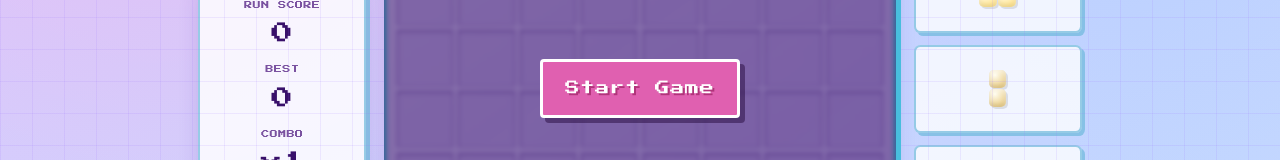
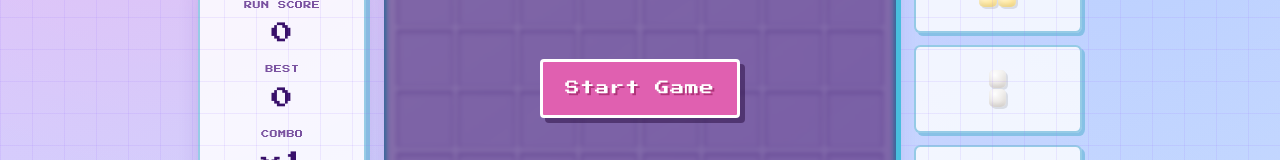
Before and after one commit to danielxjay/grid-pop, a React (Vite) app: page / in a window 1280 px wide. Shown: the part 335-495 px from the top of the page. Built offline with nearby package versions, Linux system fonts and the light colour scheme.

Commit message:
make purple blocks cream

```diff
--- a/src/styles.css
+++ b/src/styles.css
@@ -267,8 +267,8 @@ h2 {
   --cell-bg: radial-gradient(circle at 35% 28%, #e8fbff, #50d8f0 85%);
 }
 .tone-orchid {
-  --tone-fill: #e8d0a0;
-  --cell-bg: radial-gradient(circle at 35% 28%, #fffdf0, #e8c87a 85%);
+  --tone-fill: #dcd8d2;
+  --cell-bg: radial-gradient(circle at 35% 28%, #fefefe, #e0dbd6 85%);
 }
 
 /* Tray piece cells still need explicit background from tone class */
@@ -276,14 +276,14 @@ h2 {
 .piece-cell.tone-gold  { background: radial-gradient(circle at 35% 28%, #fffbe8, #ffe080 85%); }
 .piece-cell.tone-mint  { background: radial-gradient(circle at 35% 28%, #eafff7, #7adec8 85%); }
 .piece-cell.tone-sky   { background: radial-gradient(circle at 35% 28%, #e8fbff, #50d8f0 85%); }
-.piece-cell.tone-orchid { background: radial-gradient(circle at 35% 28%, #fffdf0, #e8c87a 85%); }
+.piece-cell.tone-orchid { background: radial-gradient(circle at 35% 28%, #fefefe, #e0dbd6 85%); }
 
 /* Preview cells on board */
 .board-preview-cell.tone-coral { background: radial-gradient(circle at 35% 28%, #ffeef5, #ff9dc4 85%); }
 .board-preview-cell.tone-gold  { background: radial-gradient(circle at 35% 28%, #fffbe8, #ffe080 85%); }
 .board-preview-cell.tone-mint  { background: radial-gradient(circle at 35% 28%, #eafff7, #7adec8 85%); }
 .board-preview-cell.tone-sky   { background: radial-gradient(circle at 35% 28%, #e8fbff, #50d8f0 85%); }
-.board-preview-cell.tone-orchid { background: radial-gradient(circle at 35% 28%, #fffdf0, #e8c87a 85%); }
+.board-preview-cell.tone-orchid { background: radial-gradient(circle at 35% 28%, #fefefe, #e0dbd6 85%); }
 
 .board-cell.is-game-fill::before {
   animation: cellFillIn 180ms ease-out forwards;
```
